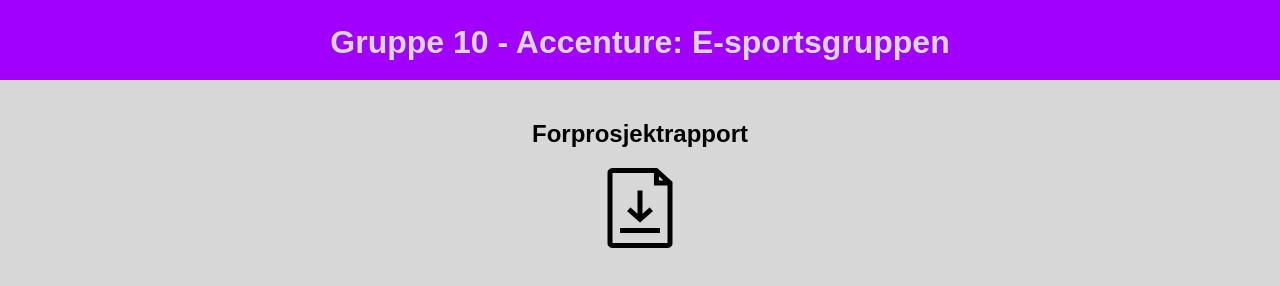
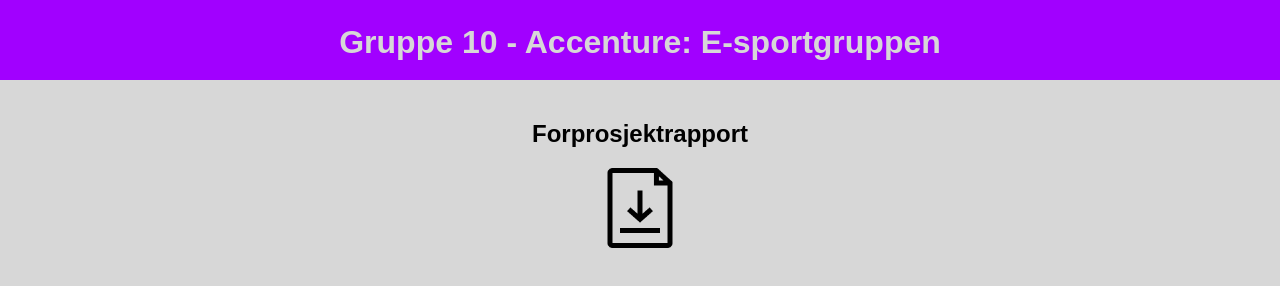
Before and after one commit to Sportspaul/sportspaul.github.io, a plain HTML site: page index.html in a window 1280 px wide. Drawn offline with Linux system fonts and the light colour scheme.

Commit message:
Fikset skrivefeil

```diff
--- a/index.html
+++ b/index.html
@@ -4,7 +4,7 @@
 	</head>
 	<body>
 		<header>
-			<h1>Gruppe 10 - Accenture: E-sportsgruppen</h1>
+			<h1>Gruppe 10 - Accenture: E-sportgruppen</h1>
 		</header>
 		<div class="content">
 			<h2>Forprosjektrapport</h2>
```
